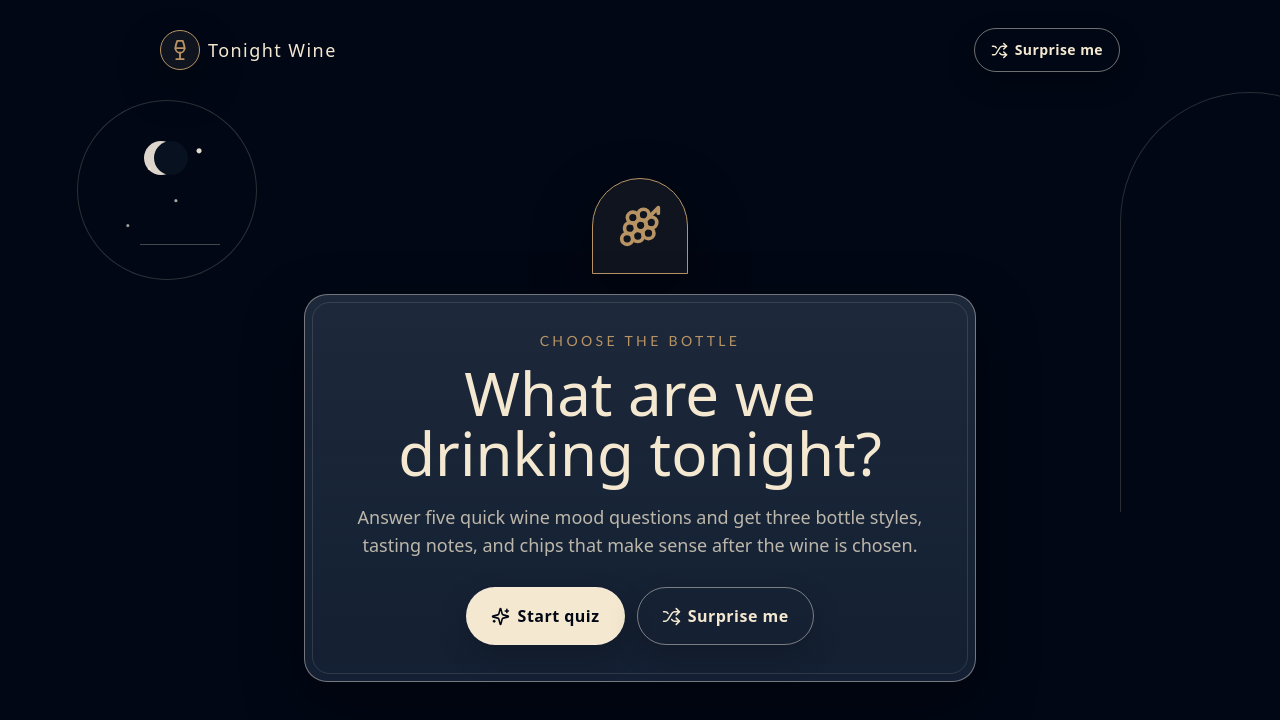
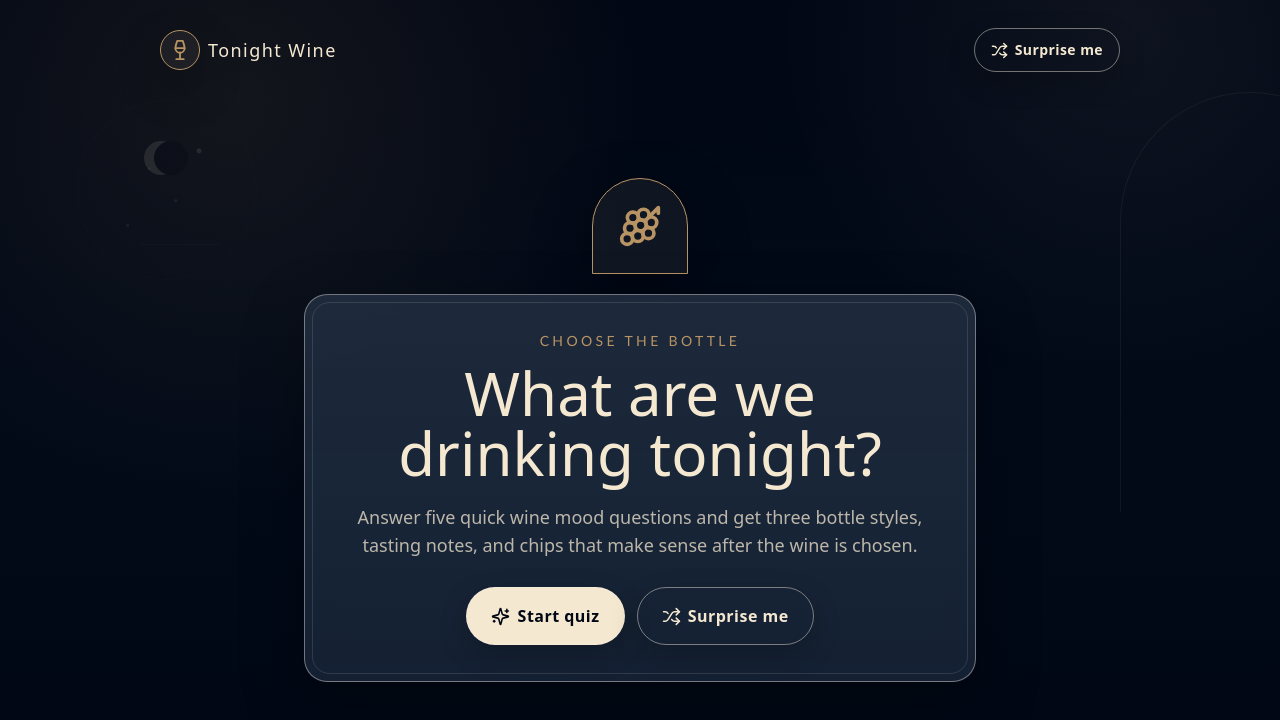
Before and after one commit to jveuxduvin/tonight-wine-quiz, a React (Vite) app: page / in a window 1280 px wide. Shown: the top 720 px of the page. Built offline with nearby package versions, Linux system fonts and the light colour scheme.

Commit message:
mute background

```diff
--- a/src/App.tsx
+++ b/src/App.tsx
@@ -182,7 +182,7 @@ function App() {
 
   if (isAllWinesRoute()) {
     return (
-      <main className="min-h-screen overflow-hidden bg-navy text-ivory">
+      <main className="wine-shell min-h-screen overflow-hidden bg-navy text-ivory">
         <div className="doodle doodle-grapes" aria-hidden="true" />
         <div className="doodle doodle-spark" aria-hidden="true" />
 
@@ -225,7 +225,7 @@ function App() {
   }
 
   return (
-    <main className="min-h-screen overflow-hidden bg-navy text-ivory">
+    <main className="wine-shell min-h-screen overflow-hidden bg-navy text-ivory">
       <div className="doodle doodle-grapes" aria-hidden="true" />
       <div className="doodle doodle-spark" aria-hidden="true" />
 
--- a/src/styles.css
+++ b/src/styles.css
@@ -15,6 +15,13 @@ body {
 
 button {
   font: inherit;
+}
+
+.wine-shell {
+  background:
+    radial-gradient(circle at 18% 12%, rgba(202, 160, 100, 0.09), transparent 26rem),
+    radial-gradient(circle at 88% 4%, rgba(245, 237, 223, 0.055), transparent 22rem),
+    linear-gradient(180deg, #010714 0%, #020a18 52%, #010714 100%);
 }
 
 @layer components {
@@ -93,6 +100,7 @@ button {
 }
 
 .doodle {
+  display: none;
   pointer-events: none;
   position: fixed;
   z-index: 0;
@@ -103,7 +111,7 @@ button {
   border-bottom: 0;
   border-radius: 999px 999px 0 0;
   height: min(54vw, 420px);
-  opacity: 0.5;
+  opacity: 0.18;
   right: max(-100px, -8vw);
   top: 92px;
   width: min(34vw, 260px);
@@ -111,14 +119,15 @@ button {
 
 .doodle-spark {
   background:
-    radial-gradient(circle at 68% 28%, rgba(245, 237, 223, 0.92) 0 2px, transparent 3px),
-    radial-gradient(circle at 40% 38%, rgba(245, 237, 223, 0.7) 0 1px, transparent 2px),
-    radial-gradient(circle at 55% 56%, rgba(245, 237, 223, 0.7) 0 1px, transparent 2px),
-    radial-gradient(circle at 28% 70%, rgba(245, 237, 223, 0.65) 0 1px, transparent 2px);
-  border: 1px solid rgba(245, 237, 223, 0.18);
+    radial-gradient(circle at 68% 28%, rgba(245, 237, 223, 0.46) 0 2px, transparent 3px),
+    radial-gradient(circle at 40% 38%, rgba(245, 237, 223, 0.32) 0 1px, transparent 2px),
+    radial-gradient(circle at 55% 56%, rgba(245, 237, 223, 0.32) 0 1px, transparent 2px),
+    radial-gradient(circle at 28% 70%, rgba(245, 237, 223, 0.3) 0 1px, transparent 2px);
+  border: 1px solid rgba(245, 237, 223, 0.08);
   border-radius: 50%;
   height: 180px;
   left: 6vw;
+  opacity: 0.22;
   top: 100px;
   width: 180px;
 }
@@ -130,9 +139,9 @@ button {
 }
 
 .doodle-spark::before {
-  background: #07111f;
+  background: #010714;
   border-radius: 50%;
-  box-shadow: -10px 0 0 rgba(245, 237, 223, 0.9);
+  box-shadow: -10px 0 0 rgba(245, 237, 223, 0.48);
   height: 34px;
   left: 76px;
   top: 40px;
@@ -140,13 +149,19 @@ button {
 }
 
 .doodle-spark::after {
-  border-bottom: 1px solid rgba(245, 237, 223, 0.28);
+  border-bottom: 1px solid rgba(245, 237, 223, 0.1);
   bottom: 34px;
   height: 70px;
   left: 62px;
   width: 80px;
 }
 
+@media (min-width: 768px) {
+  .doodle {
+    display: block;
+  }
+}
+
 main > div:not(.doodle) {
   position: relative;
   z-index: 1;
```
